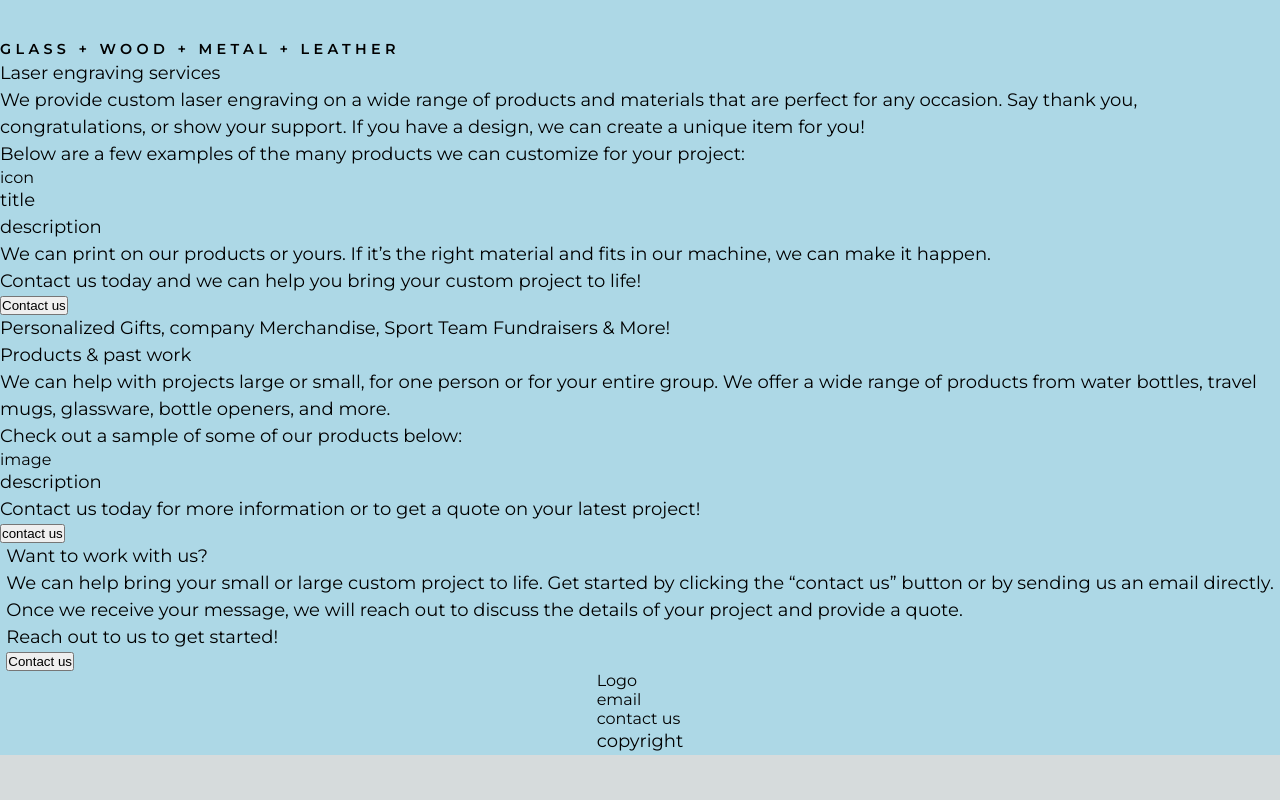
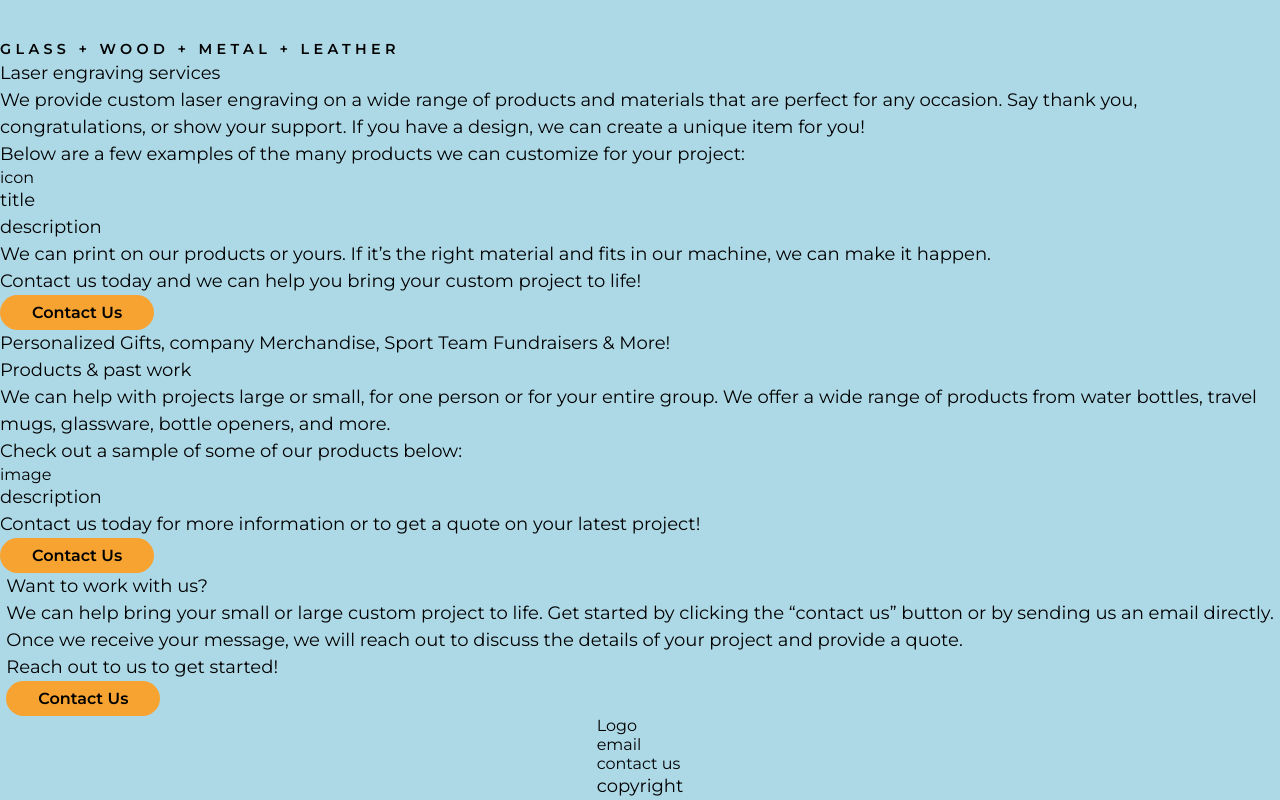
Before and after one commit to nrsimonelli/lugghead, a Next.js app: page / in a window 1280 px wide. Shown: the part 513-1313 px from the top of the page. Before the commit the page ends 1268 px from the top, so only its background shows below. Built offline with nearby package versions, Linux system fonts and the light colour scheme.

Commit message:
button style

```diff
--- a/app/globals.css
+++ b/app/globals.css
@@ -15,14 +15,18 @@
   --background-start-rgb: 214, 219, 220;
   --background-end-rgb: 255, 255, 255;
 
+  --primary: #0165b1;
   --primary-100: #0165b1;
   --primary-200: #1a1658;
   --primary-300: #101039;
   --secondary-100: #85d4cf;
-  --secondary-100: #cff2ef;
+  --secondary-200: #cff2ef;
+  --accent: #f7a331;
   --accent-100: #f7a331;
+  --foreground: #050515;
   --foreground-100: #050515;
   --foreground-200: #000000;
+  --background: #fdfdfd;
   --background-100: #fdfdfd;
   --background-200: #ffffff;
 
@@ -84,7 +88,7 @@ a {
   text-decoration: none;
 }
 
-h1 {
+/* h1 {
   font-size: 6.25rem;
   font-weight: 400;
 }
@@ -102,6 +106,10 @@ h3 {
 h4 {
   font-size: 1.5rem;
   font-weight: 700;
+} */
+
+button {
+  all: unset;
 }
 
 p {
--- a/app/page.module.css
+++ b/app/page.module.css
@@ -4,6 +4,15 @@
   align-items: center;
   min-height: 100vh;
   background: lightblue;
+}
+
+.contact {
+  font-size: 1rem;
+  font-weight: 600;
+  border-radius: 9999px;
+  background: var(--accent);
+  text-transform: capitalize;
+  padding: 0.5rem 2rem;
 }
 
 .nav {
--- a/app/page.tsx
+++ b/app/page.tsx
@@ -10,7 +10,7 @@ export default function Home() {
         {/* Nav */}
         <div className={styles.nav}>
           <div>Logo</div>
-          <div className={'contact-button'}>
+          <div className={'contact'}>
             <a href='mailto:1842luggheadlazerlab@gmail.com'>Contact us</a>
           </div>
         </div>
@@ -58,7 +58,7 @@ export default function Home() {
             Contact us today and we can help you bring your custom project to
             life!
           </p>
-          <button>Contact us</button>
+          <button className={styles.contact}>Contact us</button>
         </div>
         <p>
           Personalized Gifts, company Merchandise, Sport Team Fundraisers &
@@ -88,7 +88,7 @@ export default function Home() {
             Contact us today for more information or to get a quote on your
             latest project!
           </p>
-          <button>contact us</button>
+          <button className={styles.contact}>contact us</button>
         </div>
       </section>
 
@@ -108,7 +108,7 @@ export default function Home() {
           </div>
           <div>
             <p>Reach out to us to get started!</p>
-            <button>Contact us</button>
+            <button className={styles.contact}>Contact us</button>
           </div>
         </div>
       </section>
```
